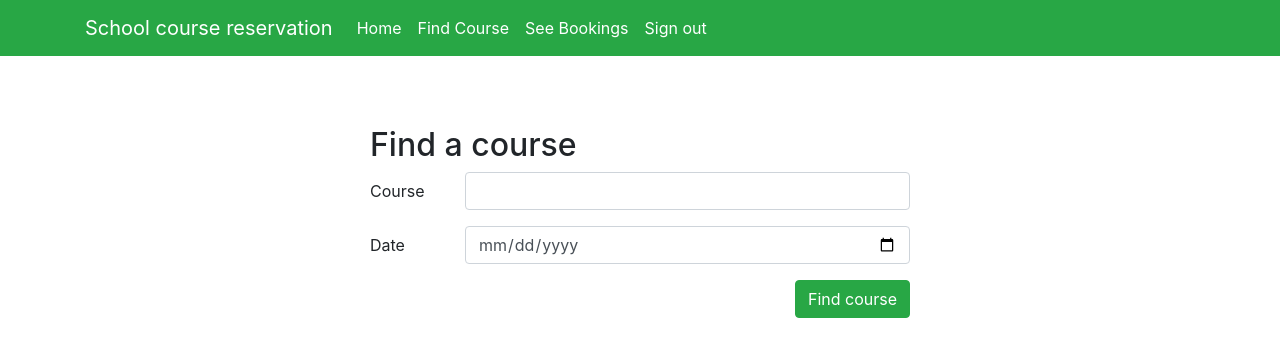
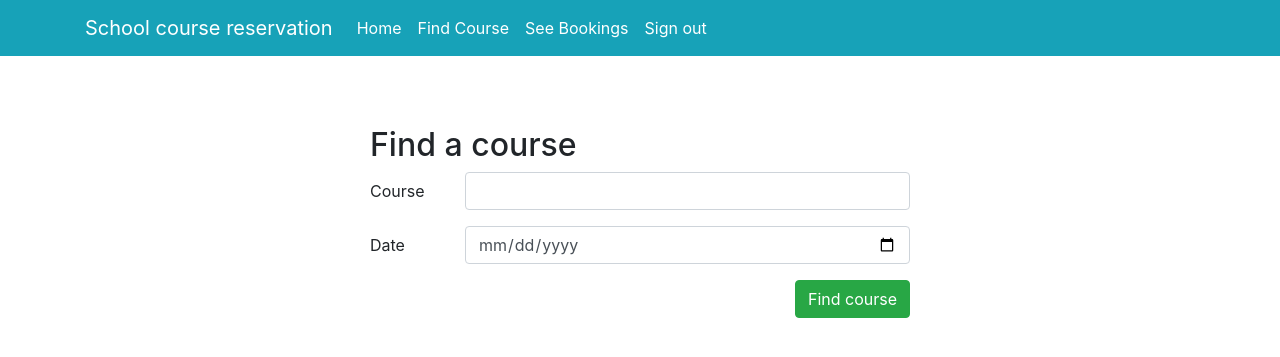
Before and after one commit to DjangoMarionManelle/b3-c2-laamarti-randrianasolo, a Django app: page /bookings in a window 1280 px wide. Shown: the top 357 px of the page. Run offline with Django 4.2, Linux system fonts and the light colour scheme; the visitor is signed in with stand-in values (Sample User, id 1); some libraries are stand-ins or nearby versions.

Commit message:
update base.html

```diff
--- a/myproject/myapp/templates/myapp/base.html
+++ b/myproject/myapp/templates/myapp/base.html
@@ -9,10 +9,10 @@
     <link rel="stylesheet" href="https://stackpath.bootstrapcdn.com/bootstrap/4.1.3/css/bootstrap.min.css"
           integrity="sha384-MCw98/SFnGE8fJT3GXwEOngsV7Zt27NXFoaoApmYm81iuXoPkFOJwJ8ERdknLPMO" crossorigin="anonymous">
 
-    <title>Bus Reservation System</title>
+    <title>School Reservation System</title>
 </head>
 <body>
-<nav class="navbar navbar-expand-lg navbar-light bg-success">
+<nav class="navbar navbar-expand-lg navbar-light bg-info">
     <div class="container">
         <a class="navbar-brand" href="#" style="color: white;">School course reservation</a>
         <button class="navbar-toggler" type="button" data-toggle="collapse" data-target="#navbarNavAltMarkup"
```
